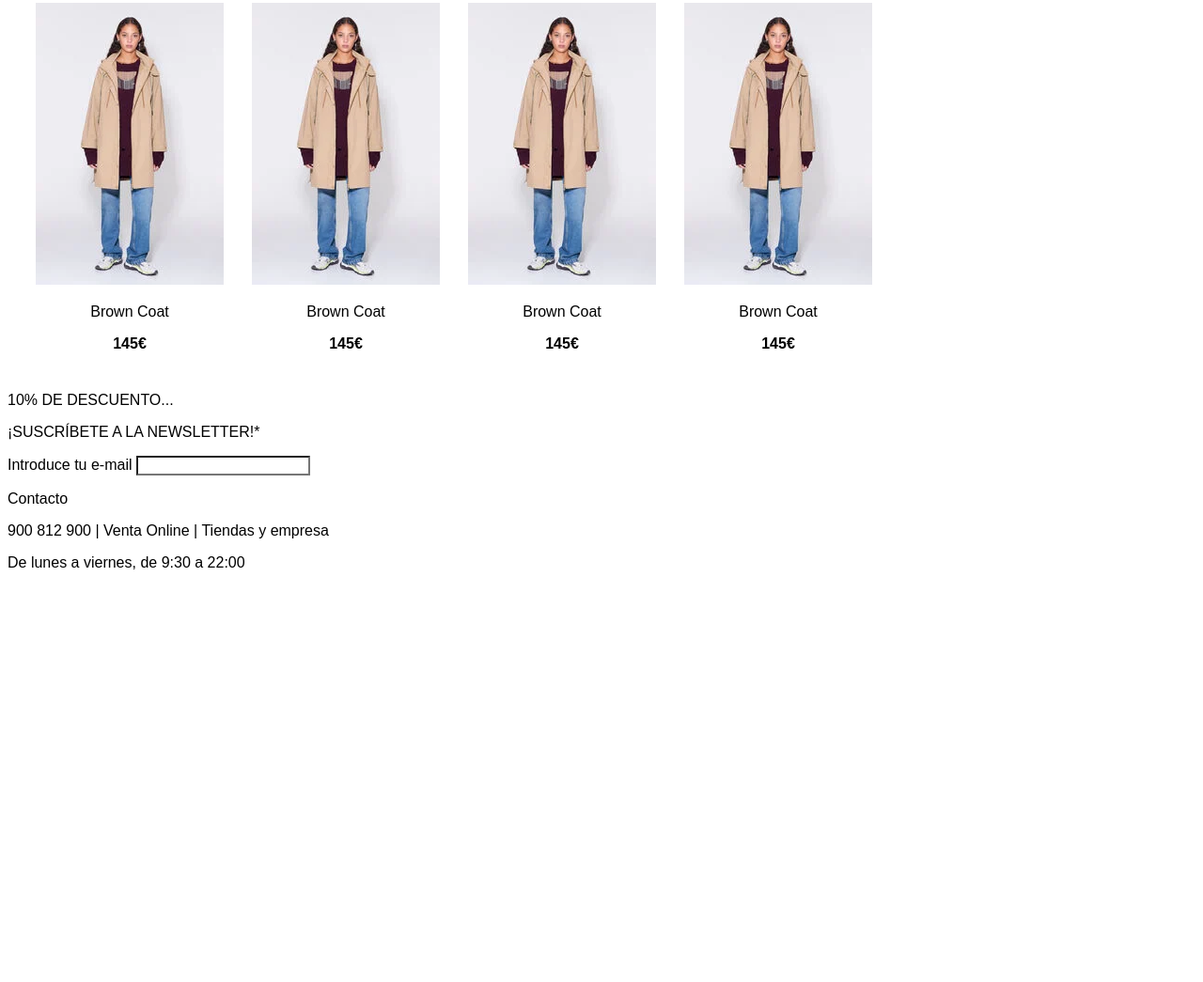
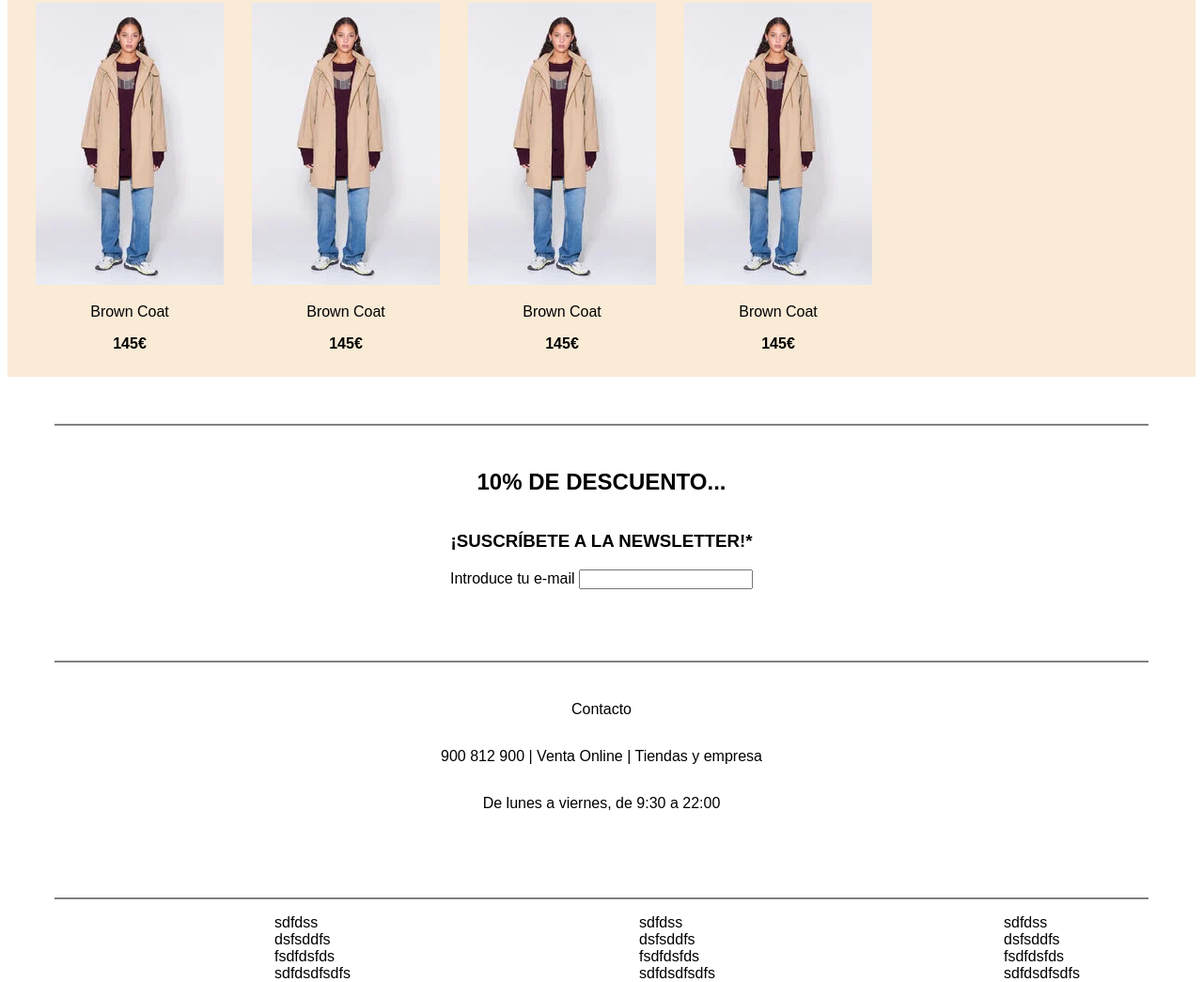
Before and after one commit to kinddddd/HTMLCSS3, a plain HTML site: page index.html in a window 1280 px wide. Shown: the part 961-2006 px from the top of the page at 94% size. Before the commit the page ends 1585 px from the top, so only its background shows below. Drawn offline with Linux system fonts and the light colour scheme.

Commit message:
Final ejercicio 3 I think

```diff
--- a/index.html
+++ b/index.html
@@ -113,30 +113,56 @@
         </div>
     </main>
     <footer>
+        <div class="footer-width">
+            <div class="div-footer-box-style">
                 <div>
-            <p>10% DE DESCUENTO...</p>
-            <p>¡SUSCRÍBETE A LA NEWSLETTER!*</p>
+                    <h2>10% DE DESCUENTO...</h2>
+                </div>
+                <div>
+                    <h3>¡SUSCRÍBETE A LA NEWSLETTER!*</h3>
+                </div>
+                <div>
                     <form action="./index.html">
                         <label for="mail">Introduce tu e-mail</label>
                         <input type="email" name="mail">
                     </form>
                 </div>
+            </div>
             <div>
+                <div class="div-footer-box-style">
                     <p>Contacto</p>
                     <p>900 812 900 | Venta Online | Tiendas y empresa</p>
                     <p>De lunes a viernes, de 9:30 a 22:00</p>
                 </div>
+            </div>
             <div>
+                <div class="footer-style">
                     <div>
                         <ul>
-
+                            <li>sdfdss</li>
+                            <li>dsfsddfs</li>
+                            <li>fsdfdsfds</li>
+                            <li>sdfdsdfsdfs</li>
                         </ul>
                     </div>
-            <div></div>
-            <div></div>
-            <div></div>
-            <div></div>
-            <div></div>
+                    <div>
+                        <ul>
+                            <li>sdfdss</li>
+                            <li>dsfsddfs</li>
+                            <li>fsdfdsfds</li>
+                            <li>sdfdsdfsdfs</li>
+                        </ul>
+                    </div>
+                    <div>
+                        <ul>
+                            <li>sdfdss</li>
+                            <li>dsfsddfs</li>
+                            <li>fsdfdsfds</li>
+                            <li>sdfdsdfsdfs</li>
+                        </ul>
+                    </div>
+                </div>
+            </div>
         </div>
     </footer>
 </body>
--- a/style.css
+++ b/style.css
@@ -1,9 +1,8 @@
 *{
-    background-color: #FFFFFF;
     font-family: sans-serif;
 }
 .searchicon {
-    width: 1%;
+    width: 5%;
 }
 
 .header {
@@ -42,12 +41,14 @@ ul {
     max-width: 1700px;
     margin: 0 auto;
     padding: 10px 0;
+    background-color: antiquewhite;
 
 }
 
 .margin-img {
     margin-top: 30px;
     margin-left: 30px;
+    background-color: antiquewhite;
 }
 
 .img-text {
@@ -58,3 +59,24 @@ ul {
 .img-price {
     font-weight: bold;
 }
+
+.div-footer-box-style {
+    display:flex;
+    flex-direction: column;
+    justify-content: center;
+    align-items: center;
+    margin: 50px;
+    height: 200px;
+    border-top: 2px solid grey;
+
+
+}
+
+.footer-style {
+    display: flex;
+    flex-direction: row;
+    justify-content: space-around;
+    align-items: center;
+    border-top: 2px solid grey;
+    margin: 50px;
+}
```
Lines whose indentation alone changed are shown as unchanged.
